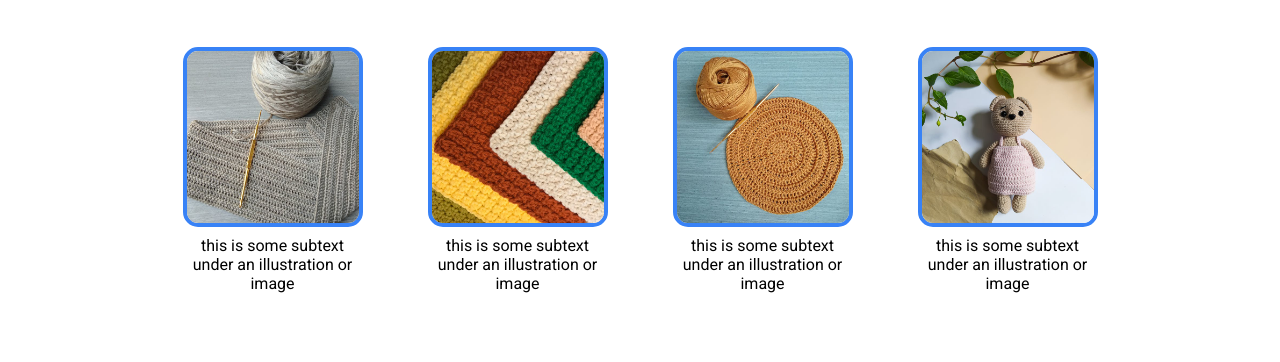
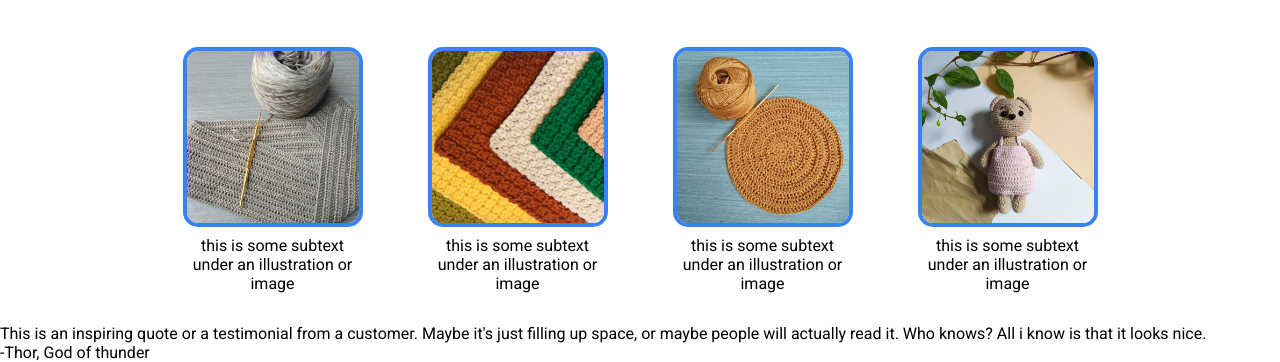
Before and after one commit to Oliv-19/odin_landing_page, a plain HTML site: page index.html in a window 1280 px wide. Shown: the part 624-986 px from the top of the page. Before the commit the page ends 948 px from the top, so only its background shows below. Drawn offline with Linux system fonts and the light colour scheme.

Commit message:
Add section 2 html quote

```diff
--- a/index.html
+++ b/index.html
@@ -47,5 +47,9 @@
             </div>
         </div>
     </section>
+    <section class="section_2">
+        <p class="quote">This is an inspiring quote or a testimonial from a customer. Maybe it's just filling up space, or maybe people will actually read it. Who knows? All i know is that it looks nice.</p>
+        <p class="quote_credit">-Thor, God of thunder</p>
+    </section>
 </body>
 </html>
```
